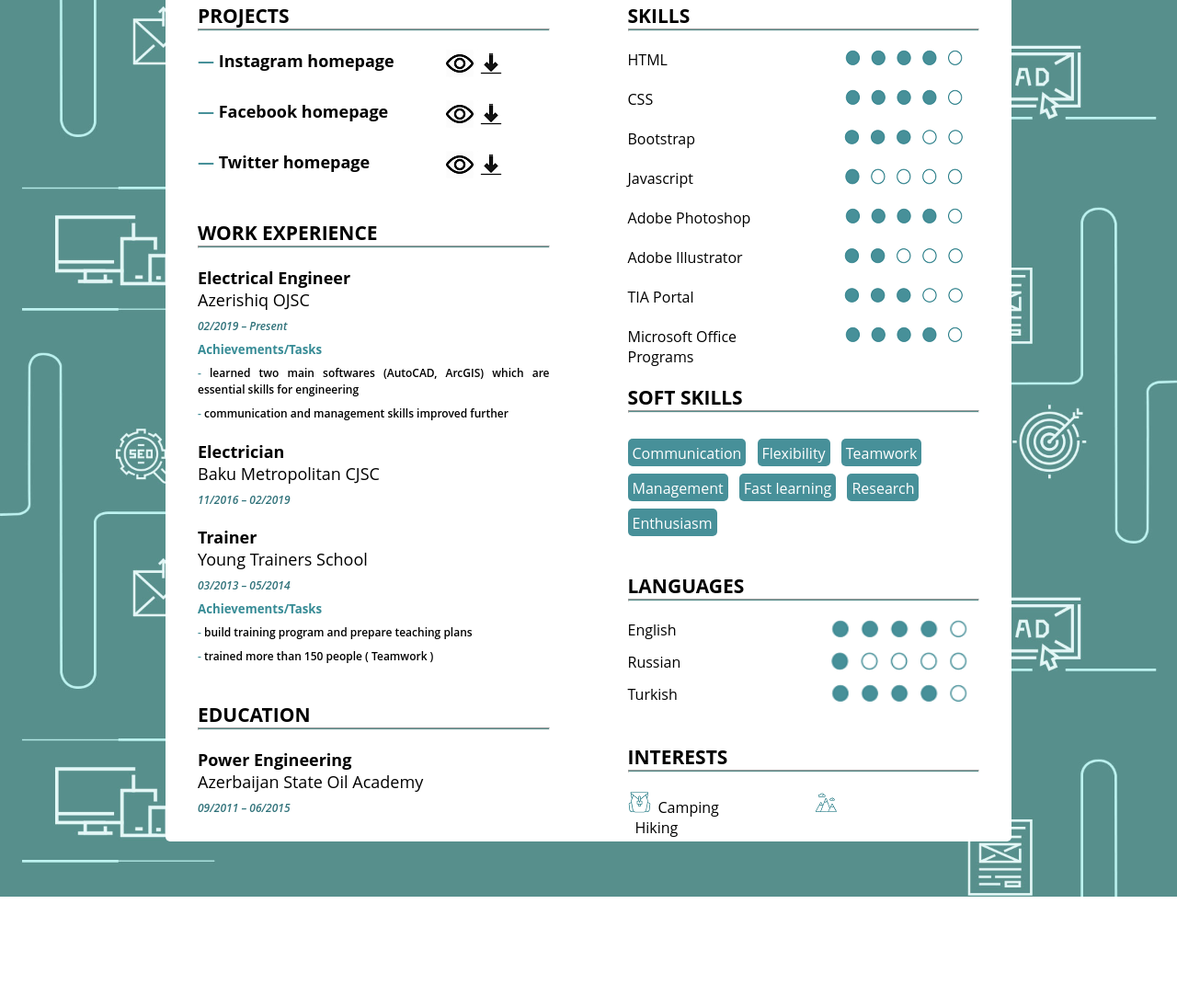
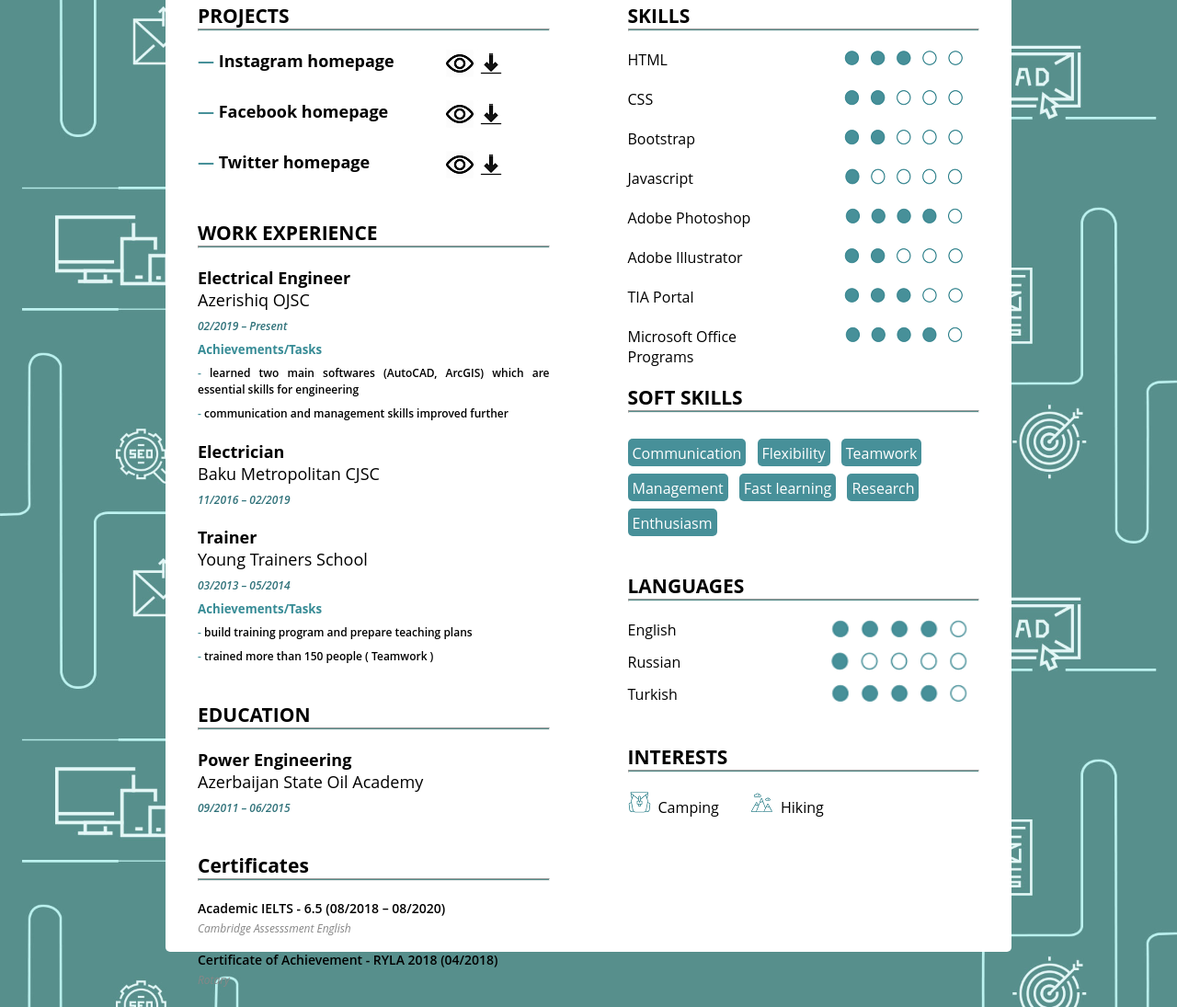
Before and after one commit to tarlankarimli/portfolio, a plain HTML site: page index.html in a window 1280 px wide. Shown: the part 425-1520 px from the top of the page at 92% size. Before the commit the page ends 1400 px from the top, so only its background shows below. Drawn offline with Linux system fonts and the light colour scheme.

Commit message:
responsive

```diff
--- a/css/style.css
+++ b/css/style.css
@@ -20,7 +20,7 @@ body {
     margin: 60px auto;
     background: #fff;
     border-radius: 5px;
-  height: 1280px;
+    height: 1400px;
 }
 .header img:first-child {
     border: 1px solid #fff;
@@ -157,5 +157,50 @@ h5 {
 }
 #interests li {
     display: inline;
-    margin-right: 100px;
+    margin-right: 30px;
 }
+h4 {
+    font-size: 14px;
+    font-weight: 600;
+}
+#certificates span {
+    font-size: 12px;
+    font-style: italic;
+    color: #878787;
+}
+#certificates li {
+    margin-bottom: 15px;
+}
+.contact a li p:hover {
+    color: rgb(87, 143, 140);
+    transition: 0.5s;
+  }
+
+  @media only screen and (max-width: 940px) and (min-width: 686px) {
+    .container {
+        width: 100%;
+    }
+    .left-side, .right-side {
+        width: 40%;
+    }
+    .container {
+        height: 1600px;
+    }
+
+  }
+  @media only screen and (max-width: 685px) {
+    .header img:first-child {
+        clear: left;
+    }
+    .contact {
+        clear: right;
+        width: 100%;
+        margin-top: 20px;
+    }
+    .container {
+        height: 2800px;
+    }
+    .left-side, .right-side {
+        width: 100%;
+    }
+  }
--- a/index.html
+++ b/index.html
@@ -90,6 +90,20 @@
                             <h3 class="company">Azerbaijan State Oil Academy</h3>
                             <div class="work-duration">09/2011 – 06/2015</div>
                         </div>
+                        <div id="certificates">
+                            <h3 class="section">Certificates</h3>
+                            <hr>
+                            <ul>
+                            <li>
+                                <h4>Academic IELTS - 6.5 (08/2018 – 08/2020)</h4>
+                                <span>Cambridge Assesssment English</span>
+                            </li>
+                            <li>
+                                <h4>Certificate of Achievement - RYLA 2018 (04/2018)</h4>
+                                <span>Rotary</span>
+                            </li>
+                            </ul>
+                        </div>
                     </div>
                      <div class="right-side">
                         <div id="skills">
@@ -98,15 +112,15 @@
                             <ul>
                                 <li>
                                     <p>HTML</p>
-                                    <img src="img/rate-4.png">
+                                    <img src="img/rate-3.png">
                                 </li>
                                 <li>
                                     <p>CSS</p>
-                                    <img src="img/rate-4.png">
+                                    <img src="img/rate-2.png">
                                 </li>
                                 <li>
                                     <p>Bootstrap</p>
-                                    <span><img src="img/rate-3.png" ></span>
+                                    <span><img src="img/rate-2.png" ></span>
                                 </li>
                                 <li>
                                     <p>Javascript</p>
```
Also changed, not shown: img/icons/linkedin.png.
